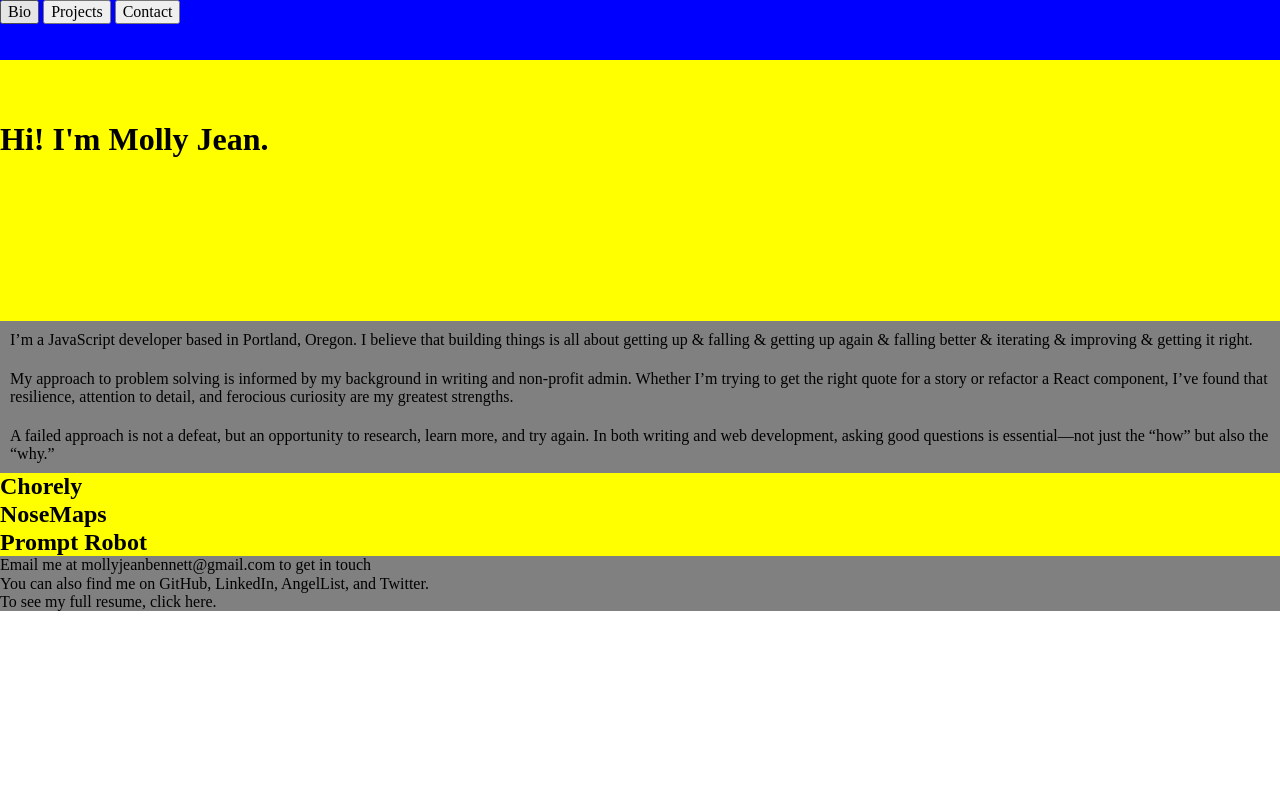
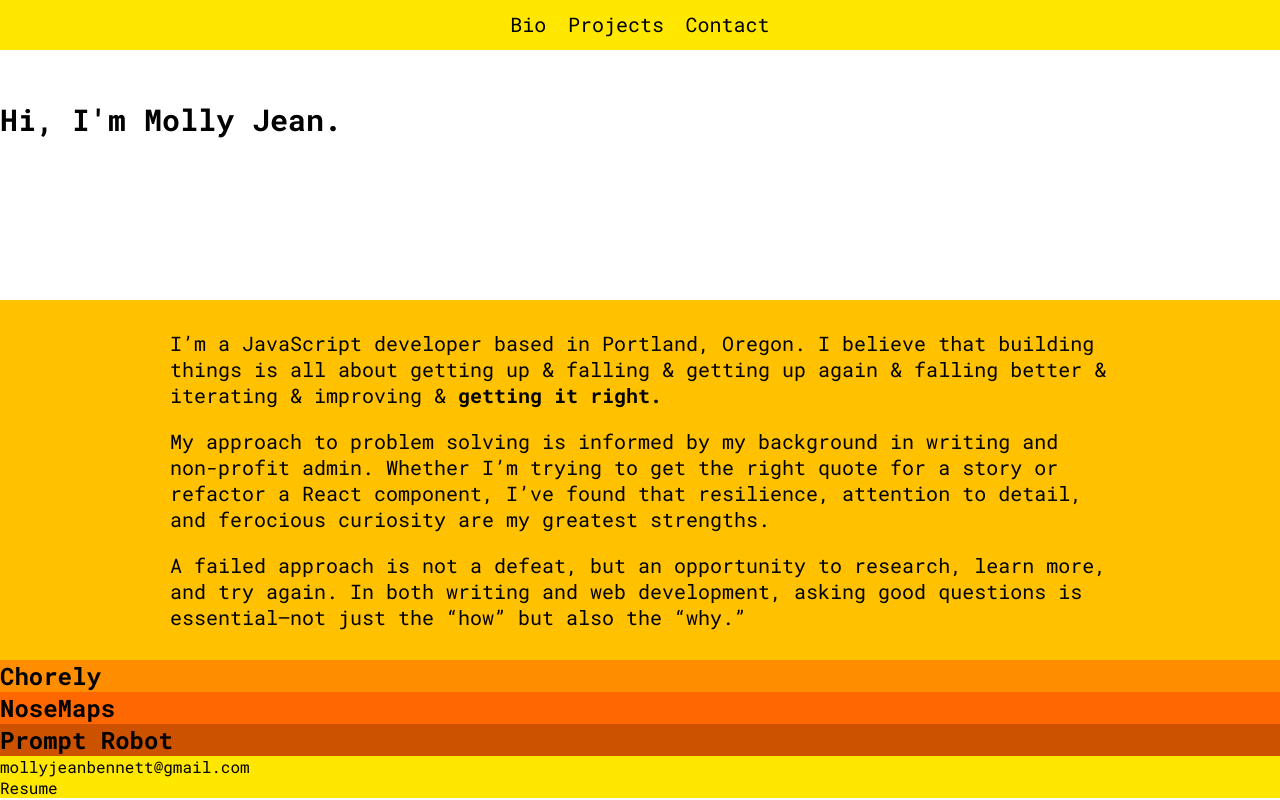
Before and after one commit to MollyJeanB/mjb-portfolio, a plain HTML site: page index.html in a window 1280 px wide. Drawn offline with nearby package versions, Linux system fonts and the light colour scheme.

Commit message:
add colors and fonts

```diff
--- a/index.html
+++ b/index.html
@@ -3,37 +3,40 @@
   <head>
     <meta charset="utf-8">
     <title>Molly Jean Codes</title>
-    <link rel="stylesheet" href="https://cdnjs.cloudflare.com/ajax/libs/normalize/4.2.0/normalize.min.css">
+    <meta name="viewport" content="width=device-width, initial-scale=1">
+    <link href="https://fonts.googleapis.com/css?family=Roboto+Mono:400,500,700" rel="stylesheet">
     <link rel="stylesheet" type="text/css" href="main.css">
   </head>
   <body>
     <nav class="navbar">
-      <button class="nav-scroll bio-link">Bio</button>
-      <button class="nav-scroll projects-link">Projects</button>
-      <button class="nav-scroll contact-link">Contact</button>
+      <div class="nav-button-box">
+        <button class="nav-scroll bio-link">Bio</button>
+        <button class="nav-scroll projects-link">Projects</button>
+        <button class="nav-scroll contact-link">Contact</button>
+      </div>
     </nav>
     <section class="hero-section" id="hero">
-      <h1 class="greeting">Hi! I'm Molly Jean.</h1>
+      <h1 class="greeting">Hi, I'm Molly Jean.</h1>
     </section>
     <section class="bio-section" id="bio">
-      <p class="bio-text">I’m a JavaScript developer based in Portland, Oregon. I believe that building things is all about getting up & falling & getting up again & falling better & iterating & improving & getting it right.</p>
+      <p class="bio-text">I’m a JavaScript developer based in Portland, Oregon. I believe that building things is all about getting up & falling & getting up again & falling better & iterating & improving & <b>getting it right.</b></p>
       <p class="bio-text">My approach to problem solving is informed by my background in writing and non-profit admin. Whether I’m trying to get the right quote for a story or refactor a React component, I’ve found that resilience, attention to detail, and ferocious curiosity are my greatest strengths.</p>
       <p class="bio-text">A failed approach is not a defeat, but an opportunity to research, learn more, and try again. In both writing and web development, asking good questions is essential—not just the “how” but also the “why.”</p>
     </section>
     <section class="projects-section" id="projects">
-      <div class="project-container">
+      <div class="chorely-container">
         <h2>Chorely</h2>
         <div class="image-contain"></div>
         <div class="description-contain"></div>
         <div class="technologies-list"></div>
       </div>
-      <div class="project-container">
+      <div class="nosemaps-container">
         <h2>NoseMaps</h2>
         <div class="image-contain"></div>
         <div class="description-contain"></div>
         <div class="technologies-list"></div>
       </div>
-      <div class="project-container">
+      <div class="robot-container">
         <h2>Prompt Robot</h2>
         <div class="image-contain"></div>
         <div class="description-contain"></div>
@@ -41,9 +44,8 @@
       </div>
     </section>
     <section class="contact-section" id="contact">
-      <p>Email me at mollyjeanbennett@gmail.com to get in touch</p>
-      <p>You can also find me on GitHub, LinkedIn, AngelList, and Twitter.</p>
-      <p>To see my full resume, click here.</p>
+      <p>mollyjeanbennett@gmail.com</p>
+      <p>Resume</p>
     </section>
     <script src="https://code.jquery.com/jquery-3.2.1.js" integrity="sha256-DZAnKJ/6XZ9si04Hgrsxu/8s717jcIzLy3oi35EouyE=" crossorigin="anonymous"></script>
     <script src="index.js"></script>
--- a/main.css
+++ b/main.css
@@ -1,41 +1,86 @@
 * {
   box-sizing: border-box;
   margin: 0;
+  font-family: 'Roboto Mono', monospace;
 }
 
+
 .navbar {
-  background: blue;
-  height: 60px;
+  background: #ffe700;
+  height: 50px;
   position: fixed;
   width: 100%;
   top: 0;
+  display: flex;
+  justify-content: center;
 }
 
 .hero-section {
-  background: yellow;
   width: 100%;
   height: 300px;
 }
 
 .bio-section {
-  background: gray;
+  background: #ffc100;
   width: 100%;
+  padding: 20px 0;
 }
 
-.projects-section {
-  background: yellow;
+.chorely-container {
   width: 100%;
+  background: #ff8d00;
+}
+
+.nosemaps-container {
+  width: 100%;
+  background: #ff6700;
+}
+
+.robot-container {
+  width: 100%;
+  background: #cc5200;
 }
 
 .contact-section {
-  background: gray;
+  background: #ffe700;
   width: 100%;
 }
 
 .greeting {
   padding-top: 100px;
+  font-size: 30px;
 }
 
 .bio-text {
   padding: 10px;
+  font-size: 18px;
+  margin: 0 20px;
 }
+
+.nav-scroll {
+  background: none;
+  border: none;
+  font-size: 20px;
+  outline: none;
+  margin-top: 10px;
+}
+
+.nav-scroll:hover {
+  cursor: pointer;
+  color: #cc5200;
+  text-decoration: underline;
+}
+
+@media only screen and (min-width: 640px) {
+  .bio-text {
+    width: 85%;
+    margin: 0 auto;
+    font-size: 20px;
+  }
+}
+
+@media only screen and (min-width: 1000px) {
+  .bio-text {
+    width: 75%;
+  }
+}
```
